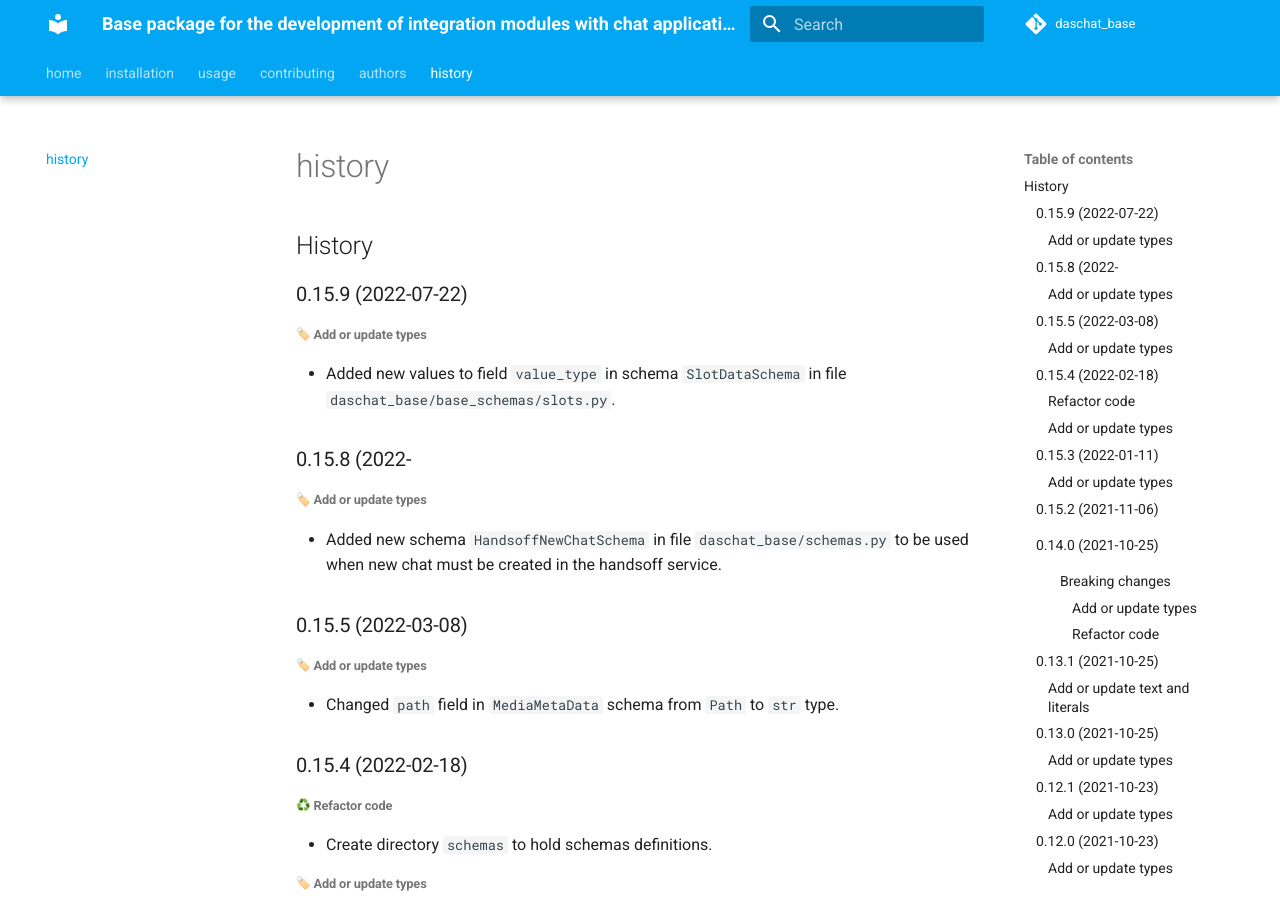
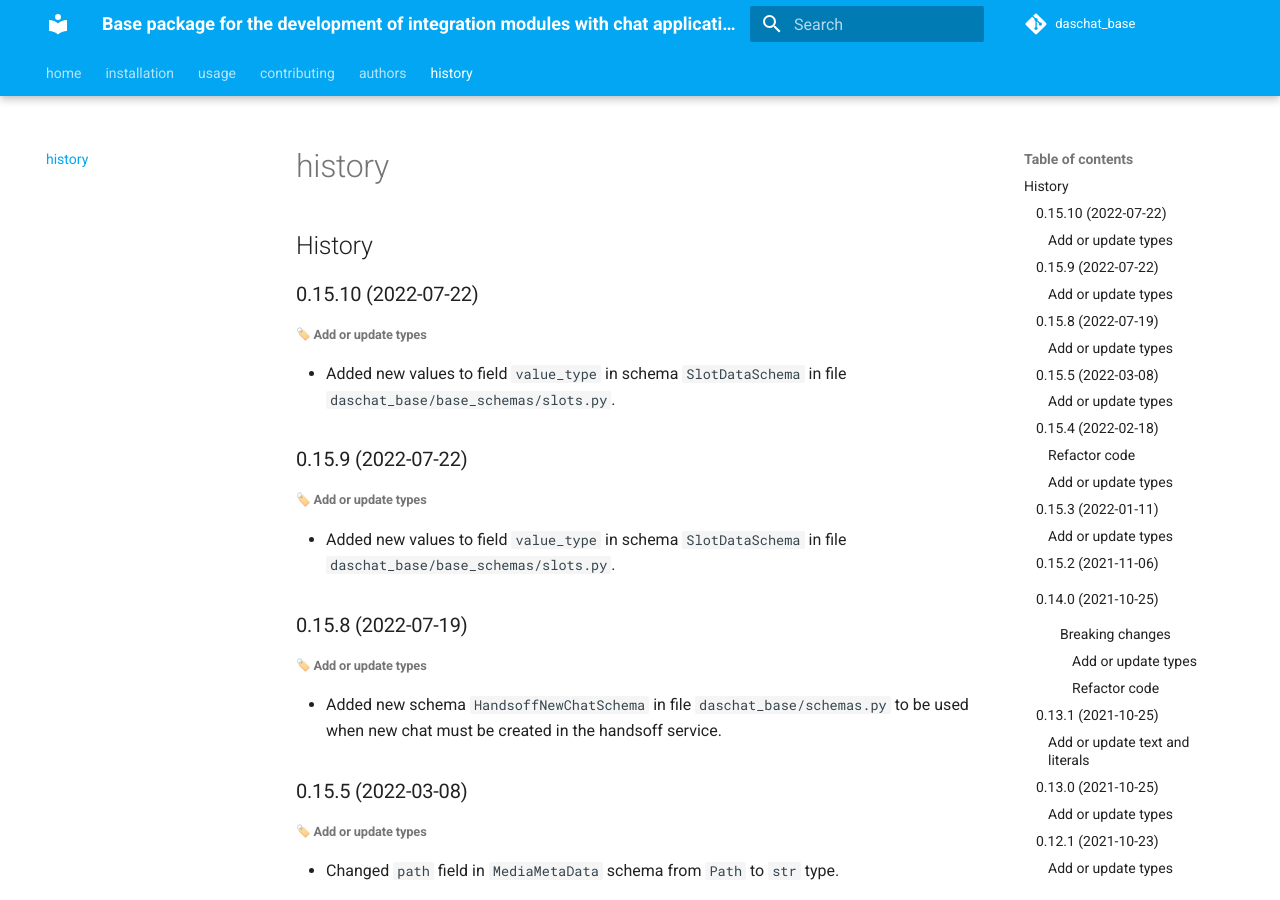
Before and after one commit to daschat-io/daschat_base, an MkDocs documentation site: the page built from docs/history.md, in a window 1280 px wide and 900 px high. Built offline with MkDocs 1.6.1 and Material for MkDocs 9.7.7, drawn with Linux system fonts in a browser that asks for light colours; emoji names are drawn with the system emoji font; comment, search, counter and statistics services are not loaded.

Commit message:
Added new values to field  in schema  in file .

```diff
--- a/HISTORY.md
+++ b/HISTORY.md
@@ -1,4 +1,10 @@
 # History
+
+## 0.15.10 (2022-07-22)
+
+##### :label: Add or update types
+
+* Added new values to field `value_type` in schema `SlotDataSchema` in file `daschat_base/base_schemas/slots.py`.
 
 ## 0.15.9 (2022-07-22)
 
@@ -6,7 +12,8 @@
 
 * Added new values to field `value_type` in schema `SlotDataSchema` in file `daschat_base/base_schemas/slots.py`.
 
-## 0.15.8 (2022-
+## 0.15.8 (2022-07-19)
+
 ##### :label: Add or update types
 
 * Added new schema `HandsoffNewChatSchema` in file `daschat_base/schemas.py` to be used when new chat must be created in the handsoff service.
--- a/daschat_base/version.py
+++ b/daschat_base/version.py
@@ -1,4 +1,4 @@
-VERSION = "0.15.9"
+VERSION = "0.15.10"
 
 
 def version_info() -> str:
--- a/pyproject.toml
+++ b/pyproject.toml
@@ -1,6 +1,6 @@
 [tool.poetry]
 name = "daschat_base"
-version = "0.15.9"
+version = "0.15.10"
 homepage = "https://github.com/daschat-io/daschat_base"
 description = "Base package for Daschat modules."
 authors = ["Abner G Jacobsen <abner@apoana.com.br>"]
```
